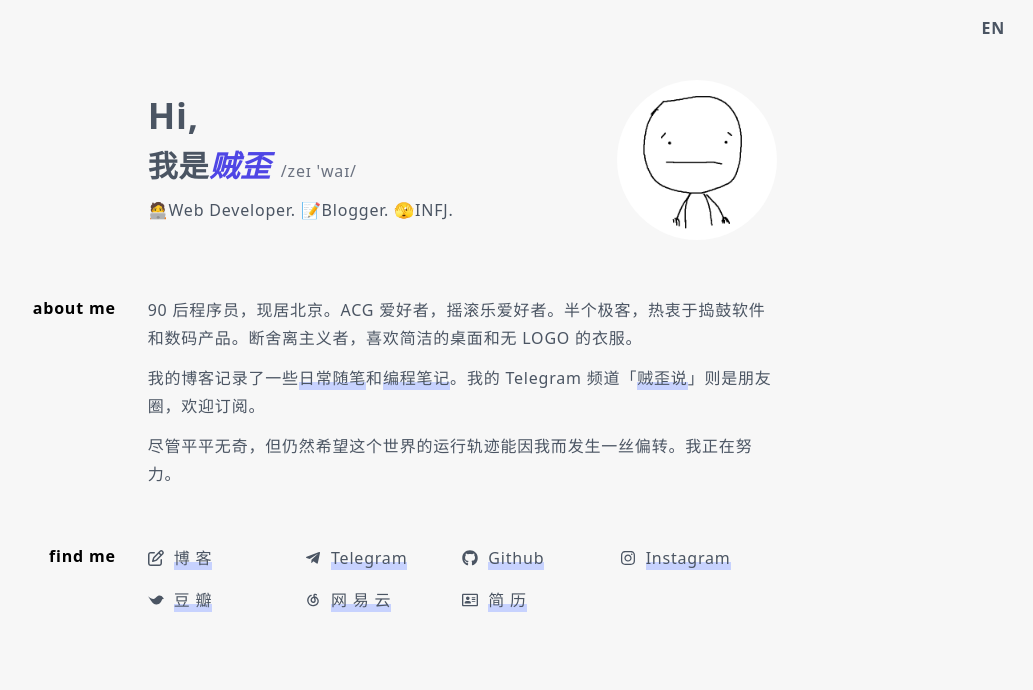
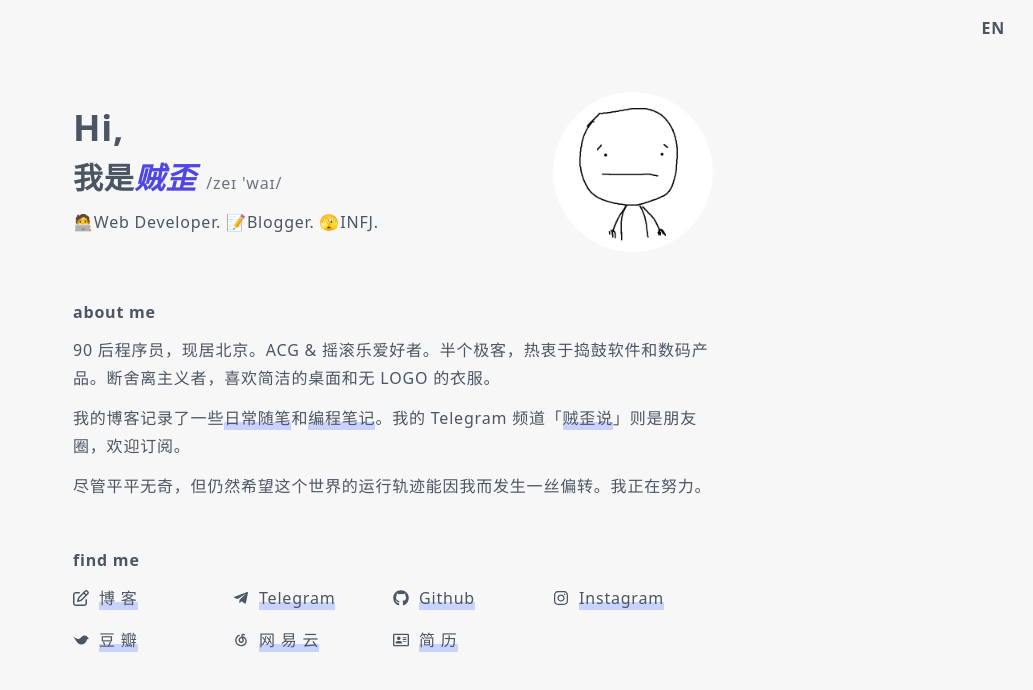
Before and after one commit to varzy/homepage-next, a Next.js app: page / in a window 1280 px wide. Shown: the top 690 px of the page, without its empty margins (247-1280 px from the left). Built offline with nearby package versions, Linux system fonts and the light colour scheme; no server answers.

Commit message:
Update styles.

```diff
--- a/src/app/_components/HomeWrapper.tsx
+++ b/src/app/_components/HomeWrapper.tsx
@@ -1,11 +1,11 @@
-import { ReactNode } from 'react';
-import { FaRegPenToSquare } from 'react-icons/fa6';
-import { FaGithub, FaInstagram, FaRegAddressCard, FaTelegramPlane } from 'react-icons/fa';
-import { SiDoubanread } from 'react-icons/si';
-import { RiNeteaseCloudMusicLine } from 'react-icons/ri';
+import {ReactNode} from 'react';
+import {FaRegPenToSquare} from 'react-icons/fa6';
+import {FaGithub, FaInstagram, FaRegAddressCard, FaTelegramPlane} from 'react-icons/fa';
+import {SiDoubanread} from 'react-icons/si';
+import {RiNeteaseCloudMusicLine} from 'react-icons/ri';
 import LocaleToggle from '@/app/_components/LocaleToggle';
 import Avatar from '@/app/_components/Avatar';
-import FancyLink, { FancyLinkProps } from '@/app/_components/FancyLink';
+import FancyLink, {FancyLinkProps} from '@/app/_components/FancyLink';
 
 export interface I18nProps {
   blog: string;
@@ -20,34 +20,34 @@ export interface I18nProps {
   pronounce: string;
 }
 
-export default function HomeWrapper({ t, children }: { t: I18nProps; children: ReactNode }) {
+export default function HomeWrapper({t, children}: { t: I18nProps; children: ReactNode }) {
   const links: FancyLinkProps[] = [
-    { label: t.blog, href: '/blog', icon: <FaRegPenToSquare /> },
-    { label: t.telegram, href: 'https://t.me/aboutzy', target: '_blank', icon: <FaTelegramPlane /> },
-    { label: t.github, href: 'https://github.com/varzy', target: '_blank', icon: <FaGithub /> },
-    { label: t.instagram, href: 'https://instagram.com/varzyme', target: '_blank', icon: <FaInstagram /> },
-    { label: t.douban, href: 'https://www.douban.com/people/varzy/', target: '_blank', icon: <SiDoubanread /> },
+    {label: t.blog, href: '/blog', icon: <FaRegPenToSquare/>},
+    {label: t.telegram, href: 'https://t.me/aboutzy', target: '_blank', icon: <FaTelegramPlane/>},
+    {label: t.github, href: 'https://github.com/varzy', target: '_blank', icon: <FaGithub/>},
+    {label: t.instagram, href: 'https://instagram.com/varzyme', target: '_blank', icon: <FaInstagram/>},
+    {label: t.douban, href: 'https://www.douban.com/people/varzy/', target: '_blank', icon: <SiDoubanread/>},
     {
       label: t.neteaseMusic,
       href: 'https://music.163.com/playlist?id=39874340&userid=45403592',
-      icon: <RiNeteaseCloudMusicLine />,
+      icon: <RiNeteaseCloudMusicLine/>,
     },
-    { label: t.resume, href: '/resume', icon: <FaRegAddressCard /> },
+    {label: t.resume, href: '/resume', icon: <FaRegAddressCard/>},
   ];
 
-  const Row = ({ title, children }: { title?: string; children: ReactNode }) => (
-    <div className="mb-12 flex flex-wrap sm:mb-14">
-      <div className="left mb-3 flex w-full shrink-0 justify-start sm:mb-0 sm:w-1/6 sm:justify-end">
-        {title && <h1 className="text-base font-bold text-black">{title}</h1>}
+  const Row = ({title, children}: { title?: string; children: ReactNode }) => (
+    <div className="mb-12">
+      <div className="mb-3">
+        {title && <h1 className="text-base font-bold">{title}</h1>}
       </div>
-      <div className="right  flex-1 sm:mx-8">{children}</div>
+      <div className="">{children}</div>
     </div>
   );
 
   return (
     <>
-      <LocaleToggle />
-      <div className="container mx-auto max-w-4xl px-5 py-20 leading-7 sm:px-8">
+      <LocaleToggle/>
+      <div className="container mx-auto max-w-3xl px-5 py-20 leading-7 sm:px-16">
         <Row>
           <div className="flex flex-col-reverse md:flex-row md:items-center md:justify-between">
             <div className="info">
@@ -60,7 +60,7 @@ export default function HomeWrapper({ t, children }: { t: I18nProps; children: R
               <p>🧑‍💻Web Developer. 📝Blogger. 🫣INFJ.</p>
             </div>
             <div className="avatar flex justify-center md:justify-end">
-              <Avatar />
+              <Avatar/>
             </div>
           </div>
         </Row>
@@ -71,7 +71,7 @@ export default function HomeWrapper({ t, children }: { t: I18nProps; children: R
           <div className="flex flex-wrap">
             {links.map((link, index) => (
               <div className="mb-3 basis-1/2 sm:basis-1/3 md:basis-1/4" key={index}>
-                <FancyLink href={link.href} target={link.target} label={link.label} icon={link.icon} />
+                <FancyLink href={link.href} target={link.target} label={link.label} icon={link.icon}/>
               </div>
             ))}
           </div>
--- a/src/app/page.tsx
+++ b/src/app/page.tsx
@@ -18,8 +18,7 @@ export default function Home() {
       }}
     >
       <p>
-        90 后程序员，现居北京。ACG
-        爱好者，摇滚乐爱好者。半个极客，热衷于捣鼓软件和数码产品。断舍离主义者，喜欢简洁的桌面和无 LOGO 的衣服。
+        90 后程序员，现居北京。ACG & 摇滚乐爱好者。半个极客，热衷于捣鼓软件和数码产品。断舍离主义者，喜欢简洁的桌面和无 LOGO 的衣服。
       </p>
       <p>
         我的博客记录了一些
```
